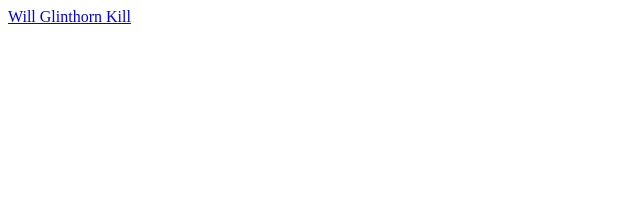
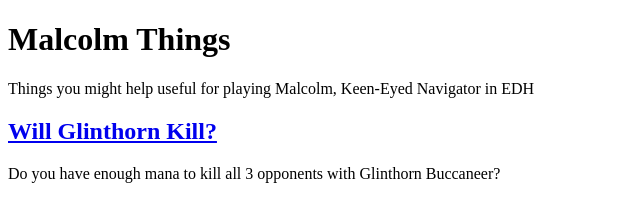
Before and after one commit to JasonQiu21/JasonQiu21.github.io, a plain HTML site: page index.html in a window 1280 px wide. Shown: the whole page, without its empty margins (0-640 px from the left). Drawn offline with Linux system fonts and the light colour scheme.

Commit message:
Edit index.html

```diff
--- a/index.html
+++ b/index.html
@@ -2,6 +2,10 @@
 
 <html>
 <body>
-    <a href="will-glinthorn-kill/index.html">Will Glinthorn Kill</a>
+    <h1>Malcolm Things</h1>
+    <p>Things you might help useful for playing Malcolm, Keen-Eyed Navigator in EDH</p>
+    <h2 id="-will-glinthorn-kill"><a href="will-glinthorn-kill/index.html">Will Glinthorn Kill?</a></h1>
+    <p>Do you have enough mana to kill all 3 opponents with Glinthorn Buccaneer?</p>
+
 </body>
 </html>
```
